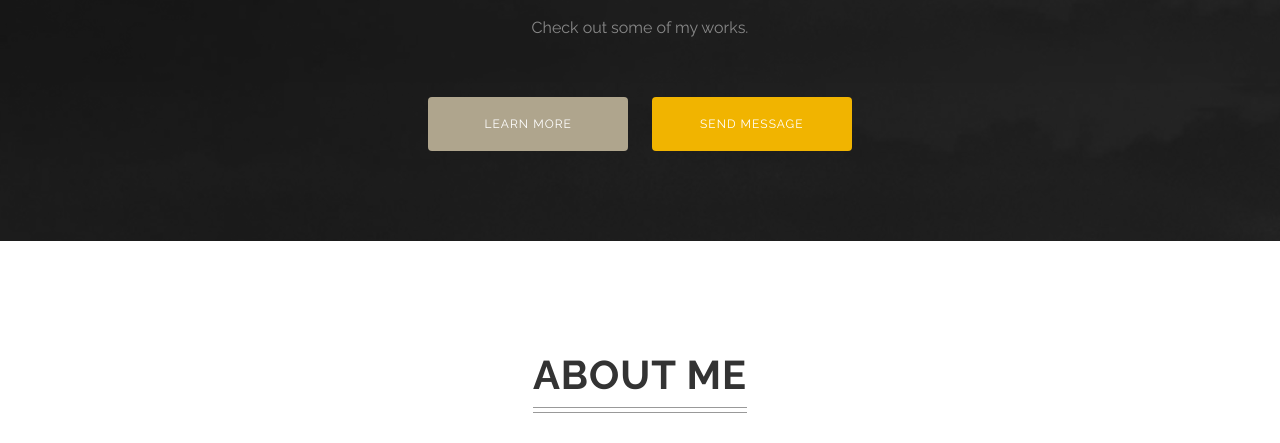
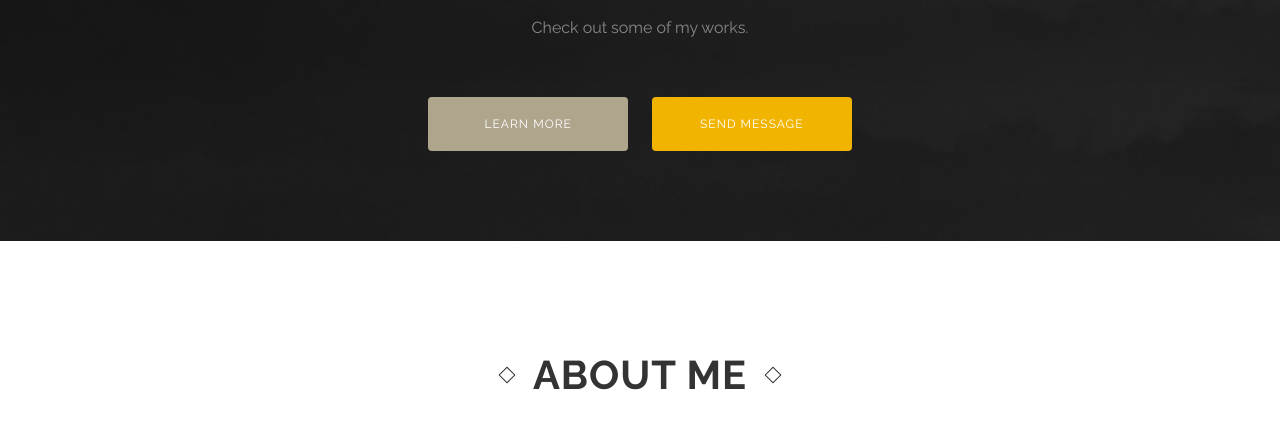
Before and after one commit to shin1624/html-css-modern-coding, a plain HTML site: page index.html in a window 1280 px wide. Shown: the part 357-800 px from the top of the page. Drawn offline with Linux system fonts and the light colour scheme.

Commit message:
9/12 ~15:55

```diff
--- a/css/style.css
+++ b/css/style.css
@@ -79,14 +79,15 @@ body {
 .heading::before,
 .heading::after {
   content: '';
-  position: absolute;
-  right: 0;
-  bottom: 0;
-  left: 0;
-  border-bottom: 1px solid #999;
-}
-.heading::before {
-  bottom: 5px;
+  display: inline-block;
+  width: 0.3em;
+  height: 0.3em;
+  margin: 0 0.5em;
+  border: 1px solid;
+  vertical-align: 0.2em;
+  -webkit-transform: rotate(45deg);
+  -ms-transform: rotate(45deg);
+  transform: rotate(45deg);
 }
 .about-text {
   margin: 30px 0;
@@ -106,6 +107,7 @@ body {
 .work-box {
   position: relative;
   display: table-cell;
+    overflow: hidden;
 }
 .work-box::after {
   content: '';
@@ -135,6 +137,19 @@ body {
   display: block;
   width: 100%;
   margin: 0 0 60%;
+  transition: 0.3s ease-in-out;
+}
+.work-box:hover img {
+  -webkit-transform: scale(1.1);
+  transform: scale(1.1);
+}
+.work-box:nth-of-type(odd) img {
+  -webkit-transform-origin: top center;
+  transform-origin: top center;
+}
+.work-box:nth-of-type(even) img {
+  -webkit-transform-origin: bottom center;
+  transform-origin: bottom center;
 }
 .work-description {
   position: absolute;
```
